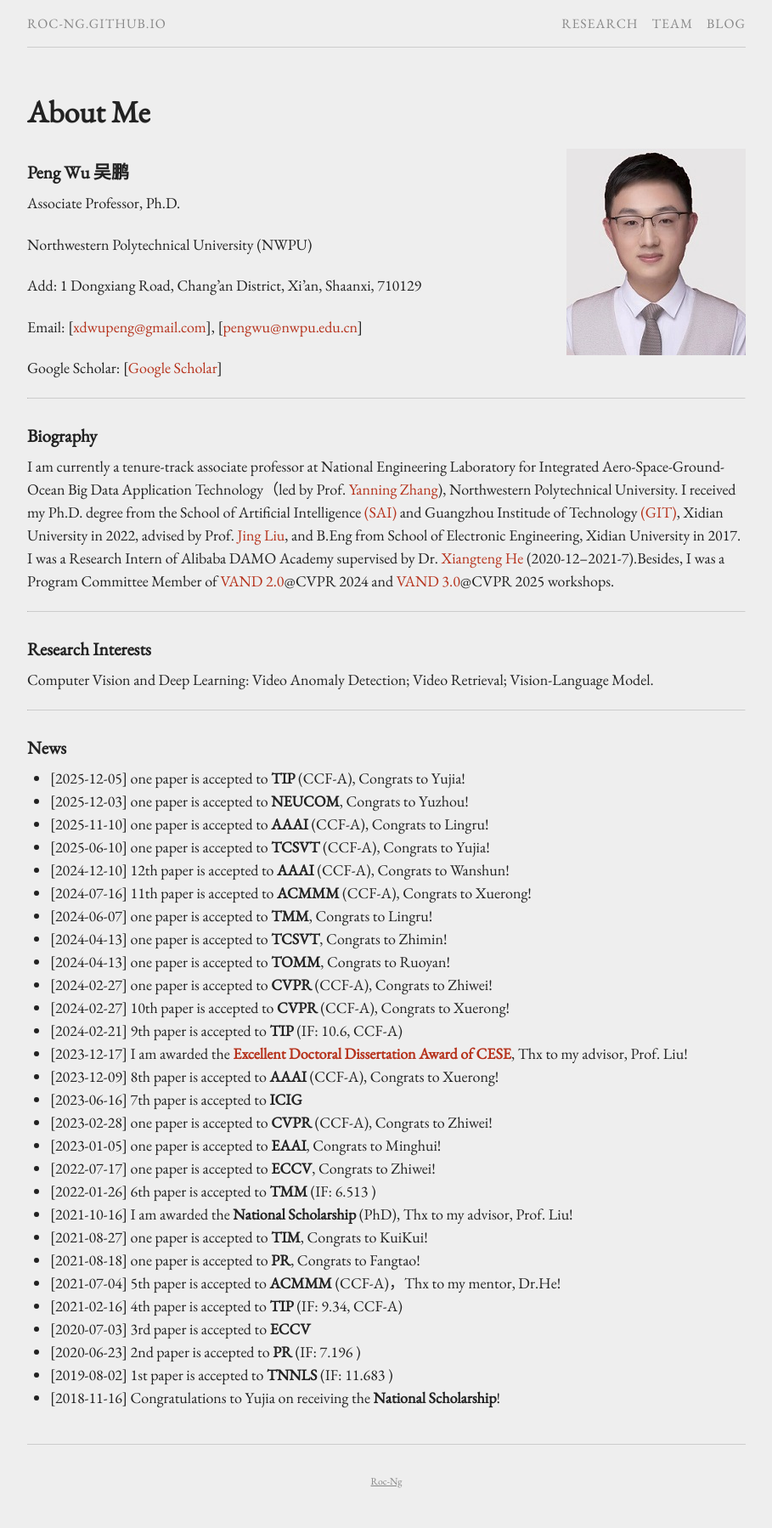
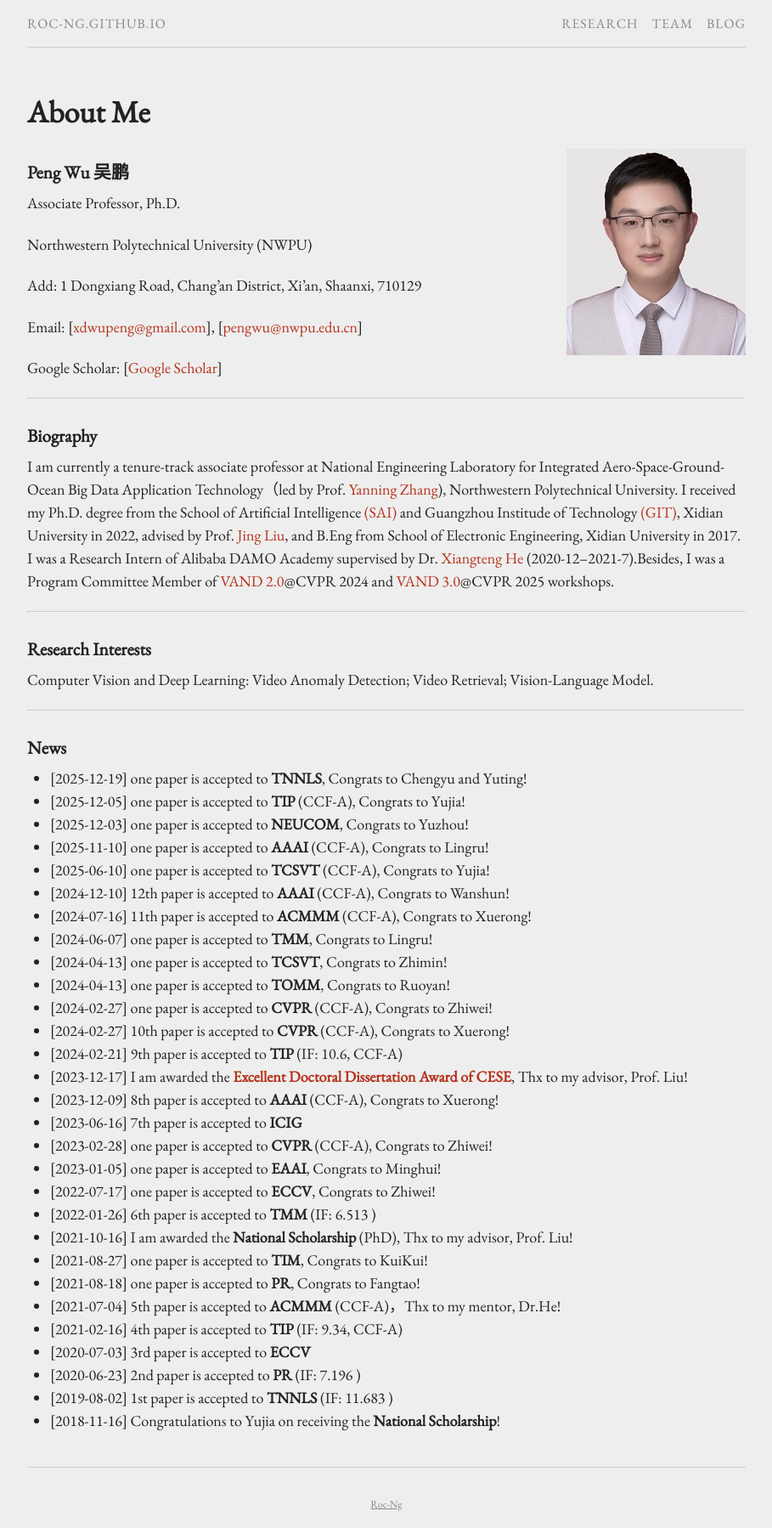
Before and after one commit to Roc-Ng/Roc-Ng.github.io, a Jekyll site: the page built from index.md, in a window 1280 px wide. Shown: the whole page at 85% size, without its empty margins (185-1094 px from the left). Built offline with Jekyll 4.4.1, drawn with Linux system fonts in a browser that asks for light colours; before the commit the page ends 1771 px from its top, so only the background shows below that.

Commit message:
Update index.md

```diff
--- a/index.md
+++ b/index.md
@@ -33,6 +33,7 @@ Computer Vision and Deep Learning: Video Anomaly Detection; Video Retrieval; Vis
 ------
 
 ### News
++ [2025-12-19]  one paper is accepted to **TNNLS**, Congrats to Chengyu and Yuting!
 + [2025-12-05]  one paper is accepted to **TIP** (CCF-A), Congrats to Yujia!
 + [2025-12-03]  one paper is accepted to **NEUCOM**, Congrats to Yuzhou!
 + [2025-11-10]  one paper is accepted to **AAAI** (CCF-A), Congrats to Lingru!
```
